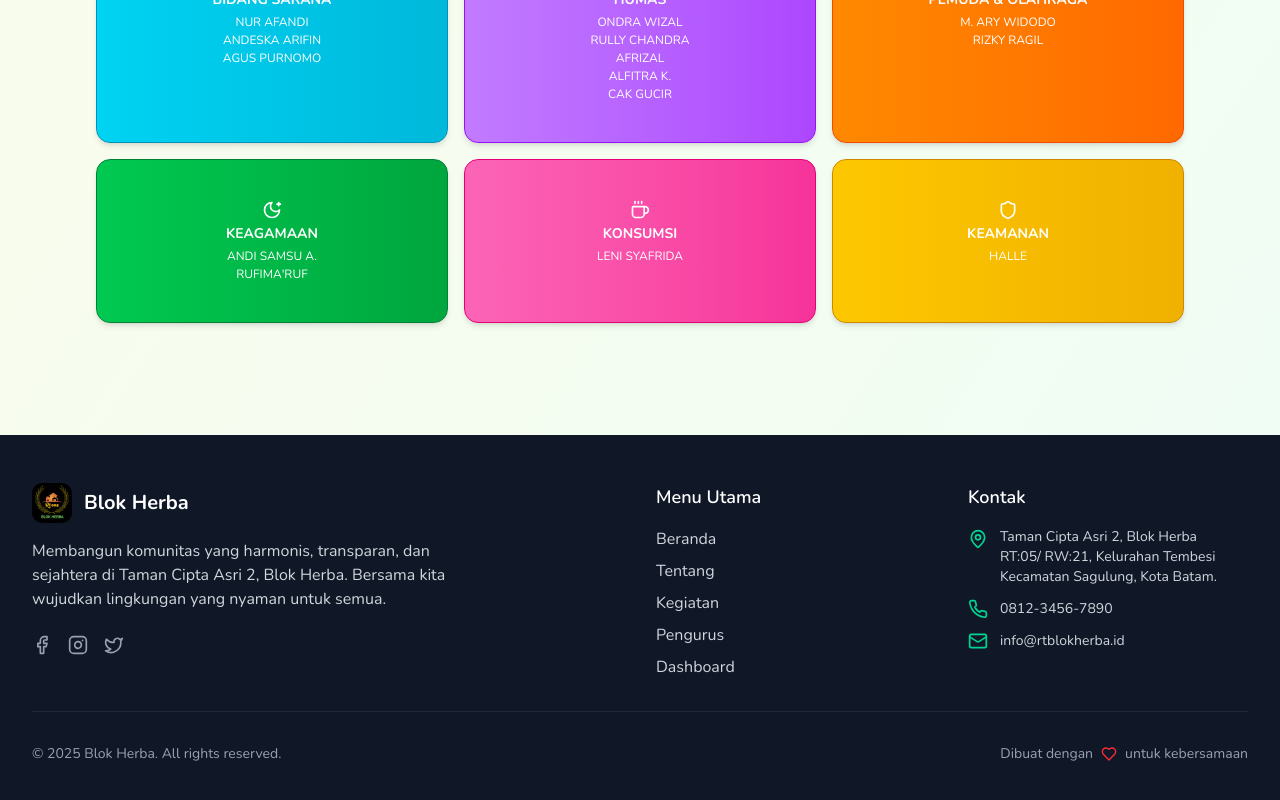
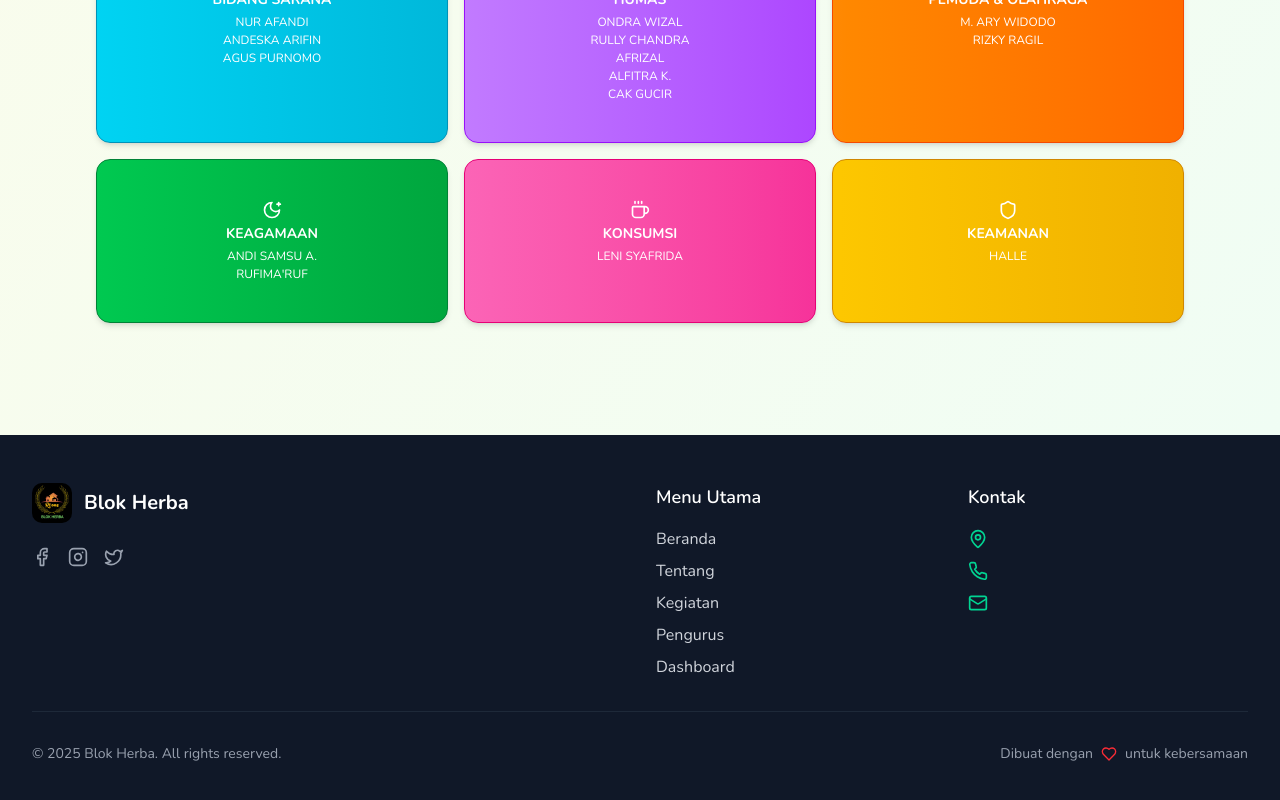
Before and after one commit to mariwi1503/blok-herba, a Next.js app: page / in a window 1280 px wide. Shown: the part 5572-6372 px from the top of the page. Built offline with nearby package versions, Linux system fonts and the light colour scheme; no server answers.

Commit message:
add footer section props

```diff
--- a/app/api/public/route.ts
+++ b/app/api/public/route.ts
@@ -13,6 +13,10 @@ export const GET = async () => {
       prisma.organizationProfile.findFirst({
         select: {
           heroTagline: true,
+          footerTagline: true,
+          address: true,
+          phone: true,
+          email: true,
         },
       }),
       prisma.house.count(),
@@ -25,7 +29,8 @@ export const GET = async () => {
     ]);
 
     // saldo terbaru
-    const latestBalance = transaction.length > 0 ? Number(transaction[0].balance) : 0;
+    const latestBalance =
+      transaction.length > 0 ? Number(transaction[0].balance) : 0;
 
     // cari transaksi terakhir bulan lalu
     const lastMonth = new Date();
@@ -41,7 +46,9 @@ export const GET = async () => {
       orderBy: { date: "desc" },
     });
 
-    const prevBalance = lastMonthTransaction ? Number(lastMonthTransaction.balance) : 0;
+    const prevBalance = lastMonthTransaction
+      ? Number(lastMonthTransaction.balance)
+      : 0;
 
     // hitung trend
     let trend: "up" | "down" | "same" = "same";
@@ -67,7 +74,7 @@ export const GET = async () => {
     return NextResponse.json({
       status: "ok",
       data: {
-        heroTagline: organizationData?.heroTagline,
+        ...organizationData,
         totalHouse,
         totalResident,
         totalFamilyCard,
--- a/app/page.tsx
+++ b/app/page.tsx
@@ -69,7 +69,12 @@ export default async function HomePage() {
         <ArticlesSection />
         <ManagementSection />
       </main>
-      <Footer />
+      <Footer
+        footerTagline={homeData?.footerTagline}
+        address={homeData?.address}
+        phone={homeData?.phone}
+        email={homeData?.email}
+      />
     </div>
   );
 }
--- a/components/footer.tsx
+++ b/components/footer.tsx
@@ -1,8 +1,17 @@
-import { Heart, MapPin, Phone, Mail, Facebook, Instagram, Twitter } from "lucide-react"
-import Image from "next/image"
-import Link from "next/link"
+import { Heart, MapPin, Phone, Mail, Facebook, Instagram, Twitter } from "lucide-react";
+import Image from "next/image";
+import Link from "next/link";
 
-export function Footer() {
+// Definisikan tipe untuk props
+interface FooterProps {
+  footerTagline: string;
+  address: string;
+  phone: string;
+  email: string;
+}
+
+// Tambahkan props ke argumen fungsi
+export function Footer({ footerTagline, address, phone, email }: FooterProps) {
   return (
     <footer className="bg-gray-900 text-white">
       <div className="max-w-7xl mx-auto px-4 sm:px-6 lg:px-8 py-12">
@@ -20,8 +29,7 @@ export function Footer() {
               <div className="font-heading font-bold text-xl">Blok Herba</div>
             </div>
             <p className="font-body text-gray-300 mb-6 max-w-md">
-              Membangun komunitas yang harmonis, transparan, dan sejahtera di Taman Cipta Asri 2, Blok Herba. Bersama
-              kita wujudkan lingkungan yang nyaman untuk semua.
+              {footerTagline}
             </p>
             <div className="flex space-x-4">
               <Link href="#" className="text-gray-400 hover:text-emerald-400 transition-colors">
@@ -55,11 +63,6 @@ export function Footer() {
                   Kegiatan
                 </Link>
               </li>
-              {/* <li>
-                <Link href="/galeri" className="font-body text-gray-300 hover:text-emerald-400 transition-colors">
-                  Galeri
-                </Link>
-              </li> */}
               <li>
                 <Link href="/pengurus" className="font-body text-gray-300 hover:text-emerald-400 transition-colors">
                   Pengurus
@@ -79,21 +82,17 @@ export function Footer() {
             <div className="space-y-3">
               <div className="flex items-start">
                 <MapPin className="w-5 h-5 text-emerald-400 mr-3 mt-0.5 flex-shrink-0" />
-                <span className="font-body text-gray-300 text-sm">
-                  Taman Cipta Asri 2, Blok Herba
-                  <br />
-                  RT:05/ RW:21, Kelurahan Tembesi
-                  <br />
-                  Kecamatan Sagulung, Kota Batam.
+                <span className="font-body text-gray-300 text-sm whitespace-pre-line">
+                  {address}
                 </span>
               </div>
               <div className="flex items-center">
                 <Phone className="w-5 h-5 text-emerald-400 mr-3" />
-                <span className="font-body text-gray-300 text-sm">0812-3456-7890</span>
+                <span className="font-body text-gray-300 text-sm">{phone}</span>
               </div>
               <div className="flex items-center">
                 <Mail className="w-5 h-5 text-emerald-400 mr-3" />
-                <span className="font-body text-gray-300 text-sm">info@rtblokherba.id</span>
+                <span className="font-body text-gray-300 text-sm">{email}</span>
               </div>
             </div>
           </div>
@@ -110,5 +109,5 @@ export function Footer() {
         </div>
       </div>
     </footer>
-  )
+  );
 }
```
